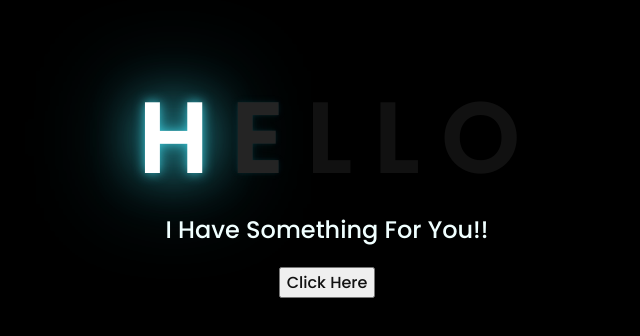
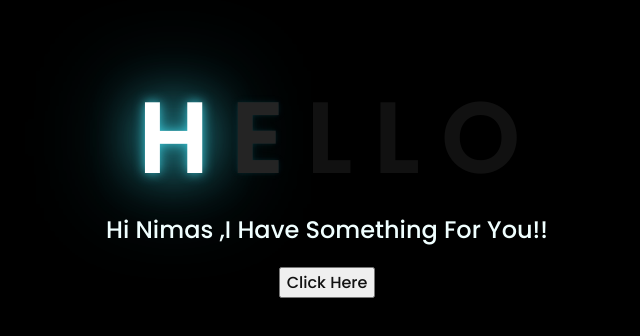
Before and after one commit to IvanAkbarAlfahrezi/IvanAkbarAlfahrezi.github.io, a plain HTML site: page index.html in a window 1280 px wide. Shown: the part 226-562 px from the top of the page, without its empty margins (321-961 px from the left). Drawn offline with Linux system fonts and the light colour scheme.

Commit message:
Update index.html

```diff
--- a/index.html
+++ b/index.html
@@ -18,7 +18,7 @@
         <span>O</span>
     </div>
     <div class="description">
-        <span>I Have Something For You!!</span>
+        <span>Hi Nimas ,I Have Something For You!!</span>
     </div>
     <div class="button">
         <button>
```
